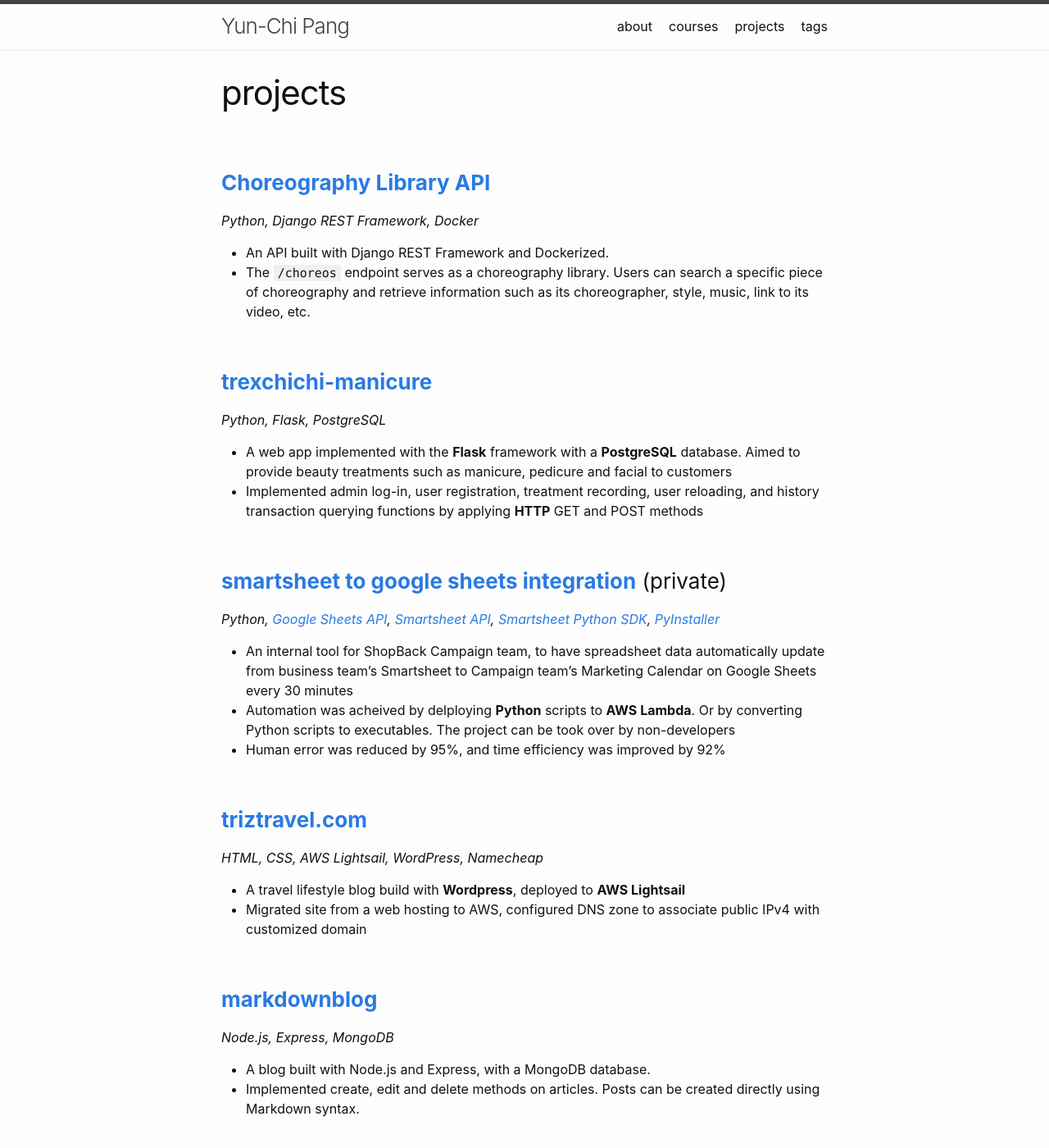
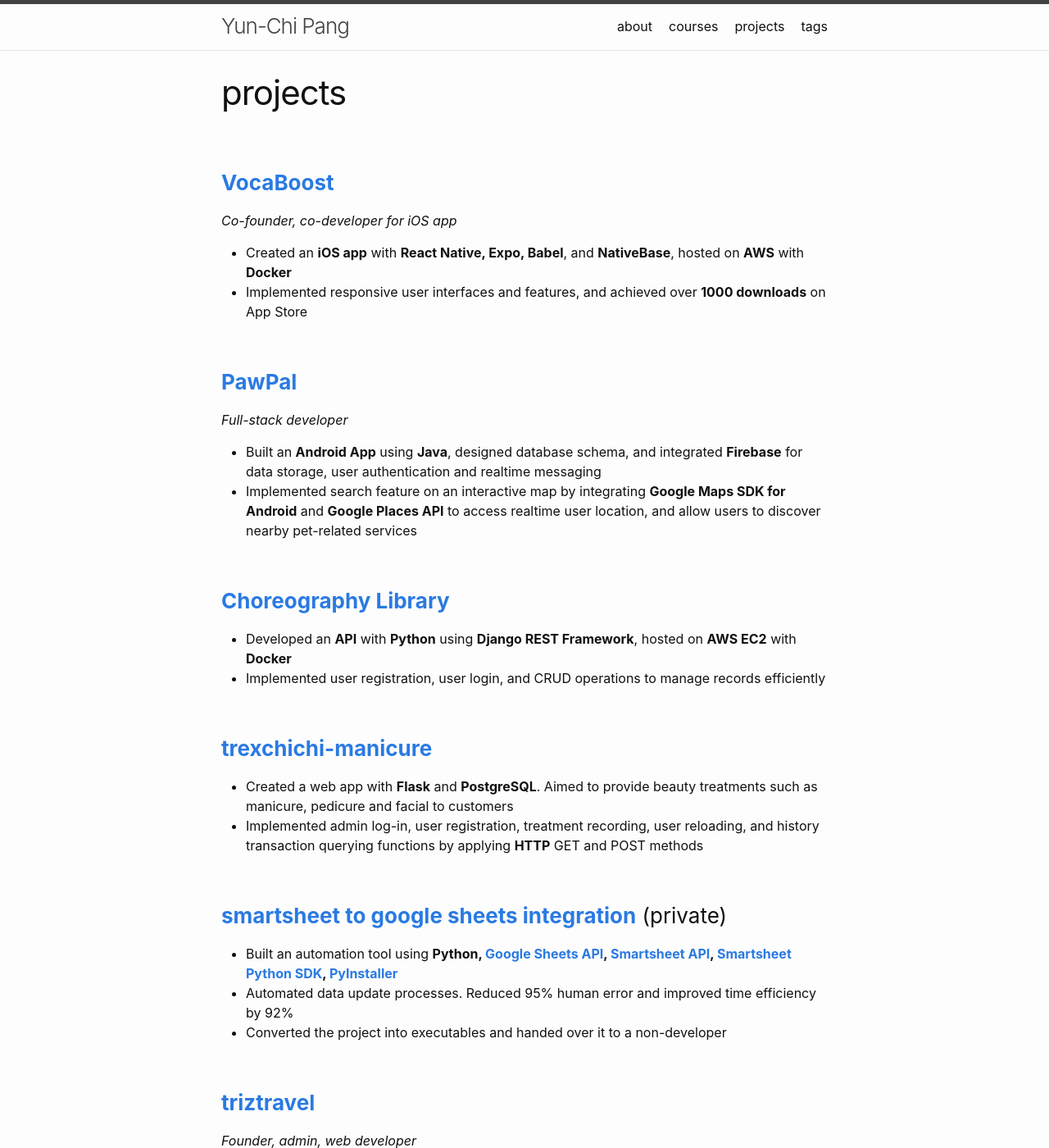
Before and after one commit to yunchipang/yunchipang.github.io, a Jekyll site: the page built from projects.md, in a window 1280 px wide and 1400 px high. Shown: the whole window at 82% size. Built offline with Jekyll 4.4.1, drawn with Linux system fonts in a browser that asks for light colours; some of the changed text lies outside the part shown.

Commit message:
Update about, projects and resume

```diff
--- a/projects.md
+++ b/projects.md
@@ -6,37 +6,47 @@
 
 <br/>
 
-### **[Choreography Library API](https://github.com/yunchipang/djangorf_choreolib)**
-*Python, Django REST Framework, Docker*
-* An API built with Django REST Framework and Dockerized.
-* The `/choreos` endpoint serves as a choreography library. Users can search a specific piece of choreography and retrieve information such as its choreographer, style, music, link to its video, etc.
+### **[VocaBoost](https://github.com/cwhuang29/vocaboost-app)**
+*Co-founder, co-developer for iOS app*
+* Created an **iOS app** with **React Native, Expo, Babel**, and **NativeBase**, hosted on **AWS** with **Docker**
+* Implemented responsive user interfaces and features, and achieved over **1000 downloads** on App Store
+
+<br/>
+
+### **[PawPal](https://github.com/yunchipang/PawPal)**
+*Full-stack developer*
+* Built an **Android App** using **Java**, designed database schema, and integrated **Firebase** for data storage, user authentication and realtime messaging
+* Implemented search feature on an interactive map by integrating **Google Maps SDK for Android** and **Google Places API** to access realtime user location, and allow users to discover nearby pet-related services
+
+<br/>
+
+### **[Choreography Library](https://github.com/yunchipang/djangorf_choreolib)**
+* Developed an **API** with **Python** using **Django REST Framework**, hosted on **AWS EC2** with **Docker**
+* Implemented user registration, user login, and CRUD operations to manage records efficiently
 
 <br/>
 
 ### **[trexchichi-manicure](https://github.com/yunchipang/trexchichi-manicure)**
-*Python, Flask, PostgreSQL*
-* A web app implemented with the **Flask** framework with a **PostgreSQL** database. Aimed to provide beauty treatments such as manicure, pedicure and facial to customers
+* Created a web app with **Flask** and **PostgreSQL**. Aimed to provide beauty treatments such as manicure, pedicure and facial to customers
 * Implemented admin log-in, user registration, treatment recording, user reloading, and history transaction
 querying functions by applying **HTTP** GET and POST methods
 
 <br/>
 
 ### **[smartsheet to google sheets integration](https://github.com/yunchipang/smartsheet-gsheet-integration)** (private)
-*Python, [Google Sheets API](https://developers.google.com/sheets/api), [Smartsheet API](https://smartsheet.redoc.ly/), [Smartsheet Python SDK](http://smartsheet-platform.github.io/smartsheet-python-sdk/index.html), [PyInstaller](https://pyinstaller.org/)*
-* An internal tool for ShopBack Campaign team, to have spreadsheet data automatically update from business team’s Smartsheet to Campaign team’s Marketing Calendar on Google Sheets every 30 minutes
-* Automation was acheived by delploying **Python** scripts to **AWS Lambda**. Or by converting Python scripts to executables. The project can be took over by non-developers
-* Human error was reduced by 95%, and time efficiency was improved by 92%
+* Built an automation tool using **Python, [Google Sheets API](https://developers.google.com/sheets/api), [Smartsheet API](https://smartsheet.redoc.ly/), [Smartsheet Python SDK](http://smartsheet-platform.github.io/smartsheet-python-sdk/index.html), [PyInstaller](https://pyinstaller.org/)**
+* Automated data update processes. Reduced 95% human error and improved time efficiency by 92%
+* Converted the project into executables and handed over it to a non-developer
 
 <br/>
 
-### [**triztravel.com**](https://triztravel.com)
-*HTML, CSS, AWS Lightsail, WordPress, Namecheap*
-* A travel lifestyle blog build with **Wordpress**, deployed to **AWS Lightsail**
-* Migrated site from a web hosting to AWS, configured DNS zone to associate public IPv4 with customized domain
+### [**triztravel**](https://triztravel.com)
+*Founder, admin, web developer*
+* Created a travel-lifestyle blog using **Wordpress**, hosted on **AWS Lightsail**
+* Migrated site to **AWS** from siteground, configured DNS zone to associate public IPv4 with customized domain
 
 <br/>
 
 ### [**markdownblog**](https://github.com/yunchipang/markdownblog)
-*Node.js, Express, MongoDB*
-* A blog built with Node.js and Express, with a MongoDB database.
+* Created a blog with **Node.js** and **Express**, with a **MongoDB** database
 * Implemented create, edit and delete methods on articles. Posts can be created directly using Markdown syntax.
--- a/resume/index.html
+++ b/resume/index.html
@@ -4,6 +4,6 @@
     <title>my resume</title>
   </head>
   <body>
-    <p>Download my resume <a href="yunchipang_cv2023.pdf" download>here</a>.</p>
+    <p>Download my resume <a href="yunchipang_cv_0609.pdf" download>here</a>.</p>
   </body>
 </html>
```
Also changed, not shown: about.md (+8 -12 lines), 2 other files.
